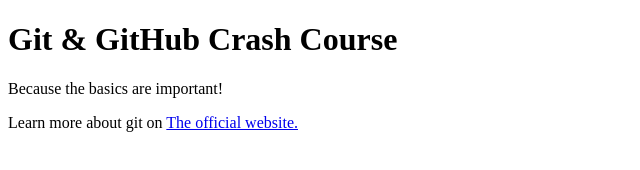
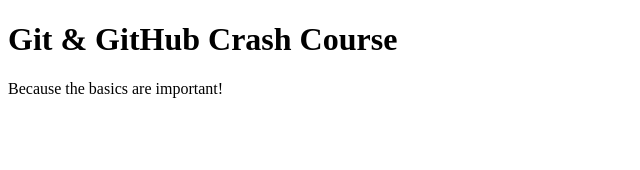
Before and after one commit to mohammedsalmank04/github-introduction, a plain HTML site: page index.html in a window 1280 px wide. Shown: the whole page, without its empty margins (0-640 px from the left). Drawn offline with Linux system fonts and the light colour scheme.

Commit message:
Revert "Added links to google"
This reverts commit e1d18c9067314ab832285c75cca4d60fe72ef656.

```diff
--- a/index.html
+++ b/index.html
@@ -9,8 +9,5 @@
   <body>
     <h1>Git & GitHub Crash Course</h1>
     <p>Because the basics are important!</p>
-    <p>Learn more about git on
-      <a href="www.google.com">The official website. </a>
-    </p>
   </body>
 </html>
```
